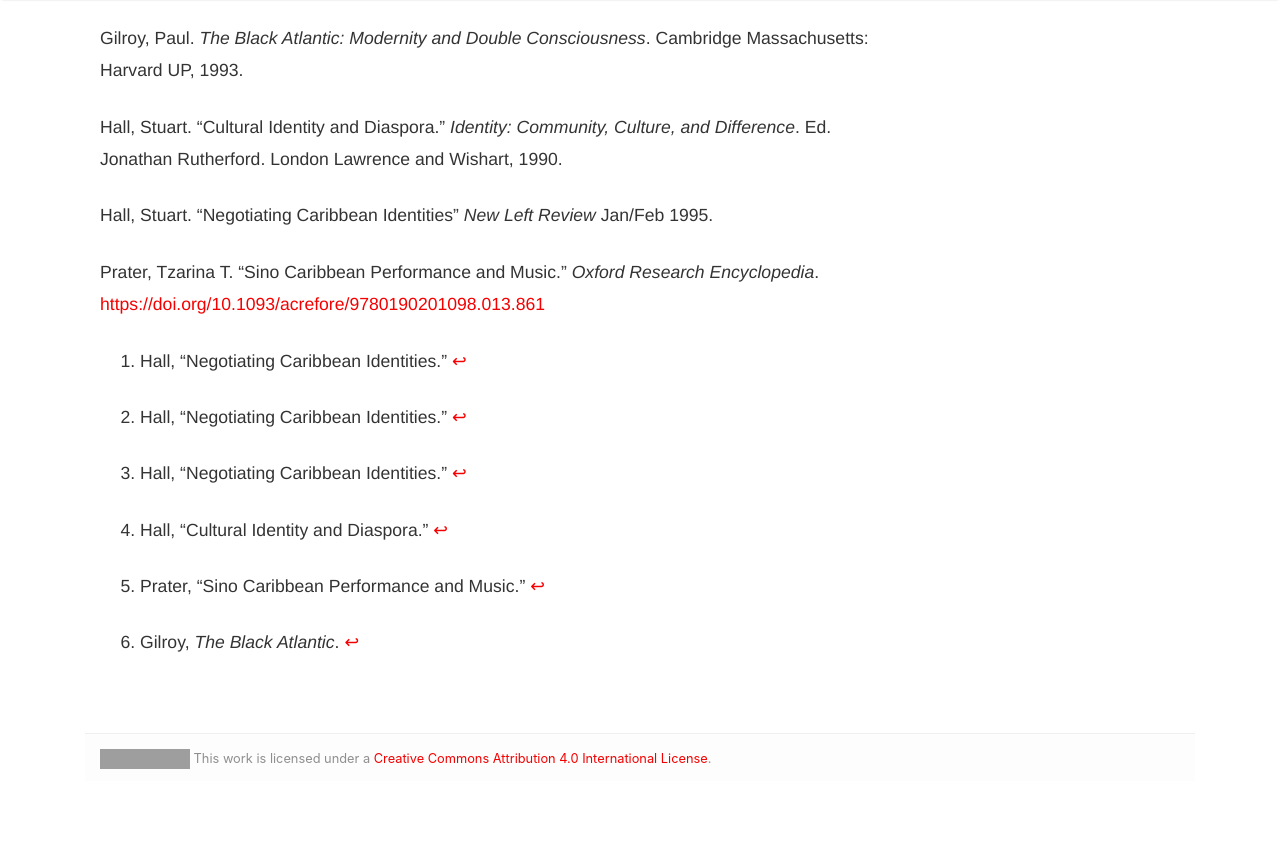
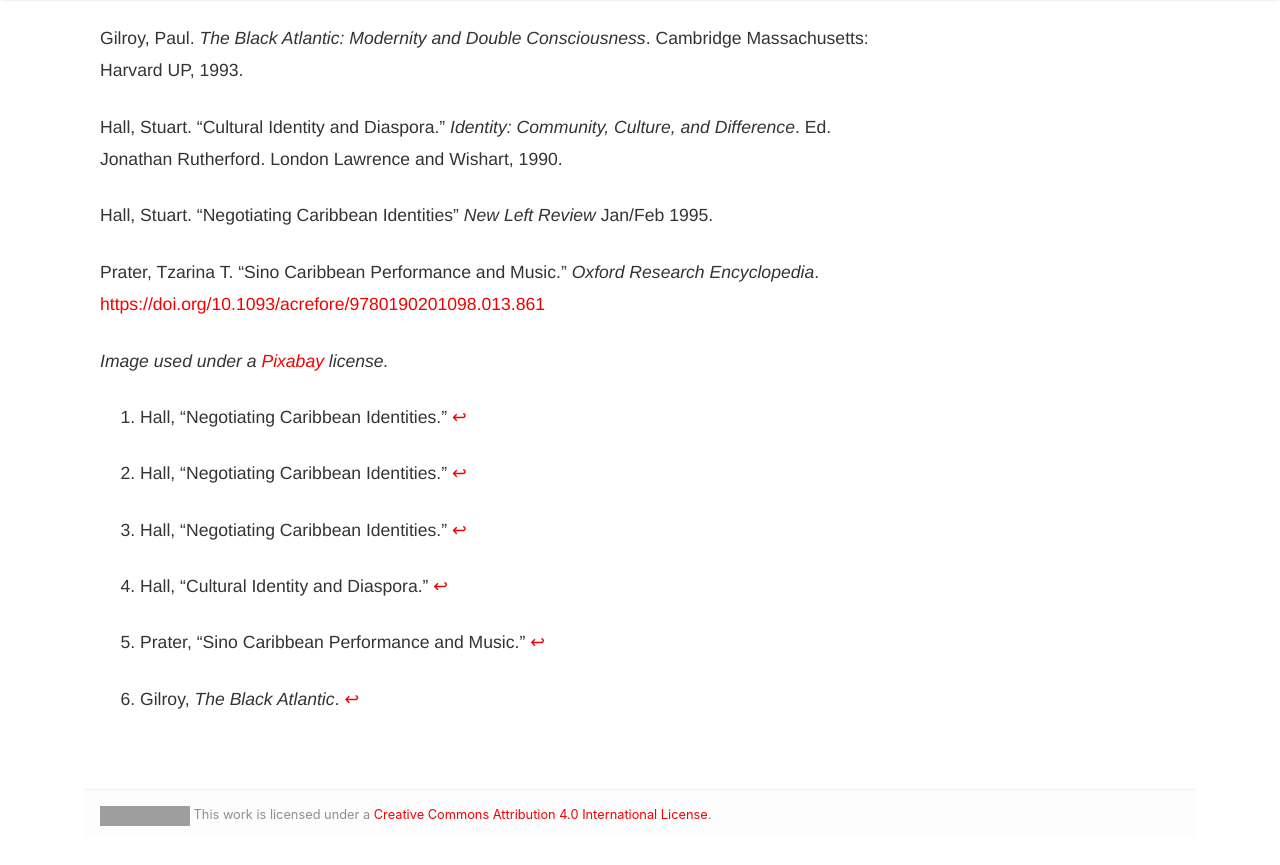
Before and after one commit to roopikarisam/keywords-caribbean-studies, a Jekyll site: the page built from _posts/2020-11-19-diaspora.md, in a window 1280 px wide and 900 px high, scrolled down 5920 px. Shown: the top 865 px of the window. Built offline with Jekyll 4.4.1, drawn with Linux system fonts in a browser that asks for light colours; nearby versions of some CDN libraries; comment, search, counter and statistics services are not loaded; before the commit the page ends 6763 px from its top, so only the background shows below that; grey boxes are pictures that could not be loaded.

Commit message:
added diaspora image credit

```diff
--- a/_posts/2020-11-19-diaspora.md
+++ b/_posts/2020-11-19-diaspora.md
@@ -78,3 +78,5 @@ Hall, Stuart. “Cultural Identity and Diaspora.” _Identity: Community, Cultur
 Hall, Stuart. “Negotiating Caribbean Identities” _New Left Review_ Jan/Feb 1995.
 
 Prater, Tzarina T. “Sino Caribbean Performance and Music.” _Oxford Research Encyclopedia_. [https://doi.org/10.1093/acrefore/9780190201098.013.861](https://doi.org/10.1093/acrefore/9780190201098.013.861])
+
+_Image used under a [Pixabay](https://pixabay.com/service/license/) license._
```
